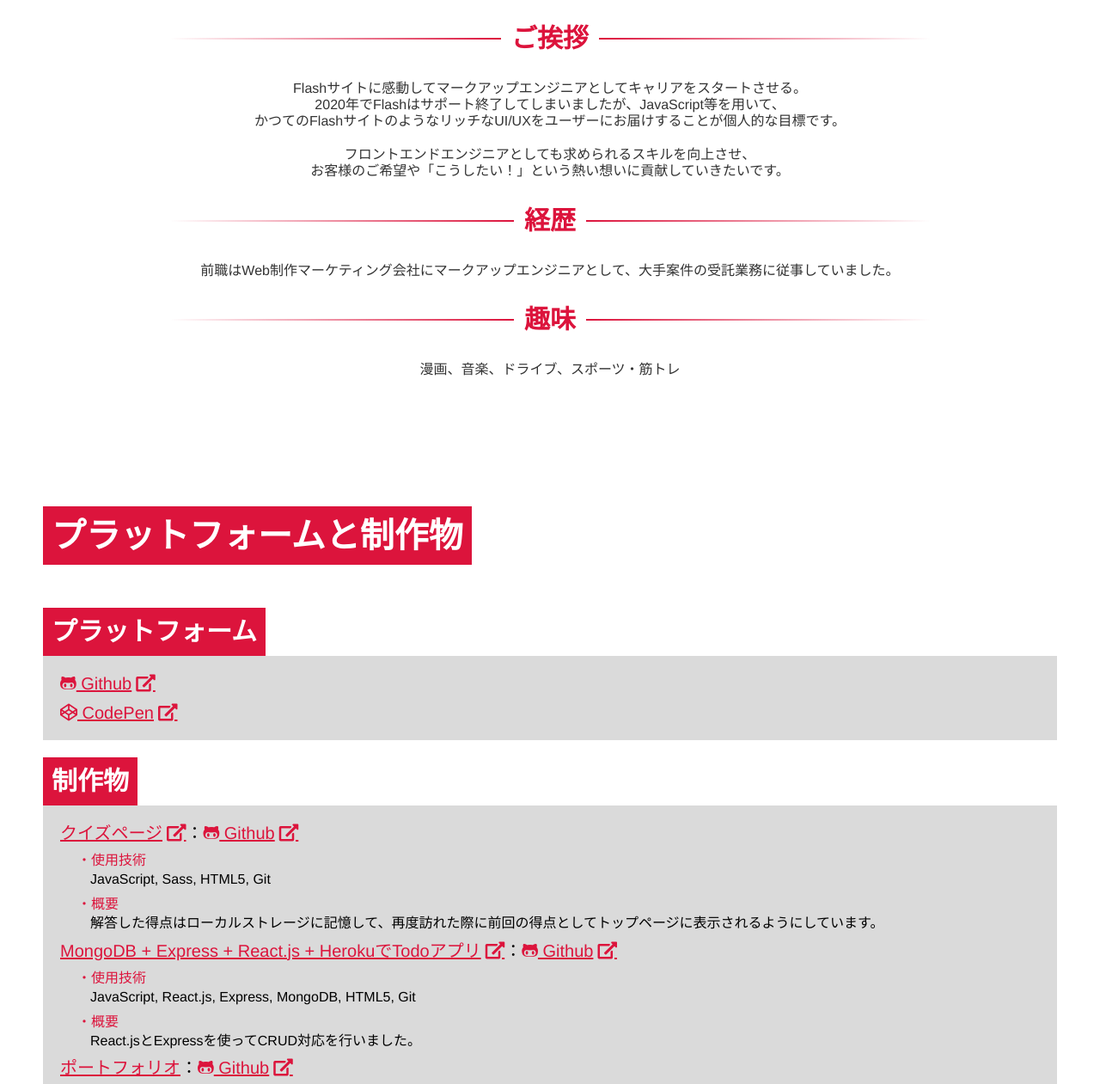
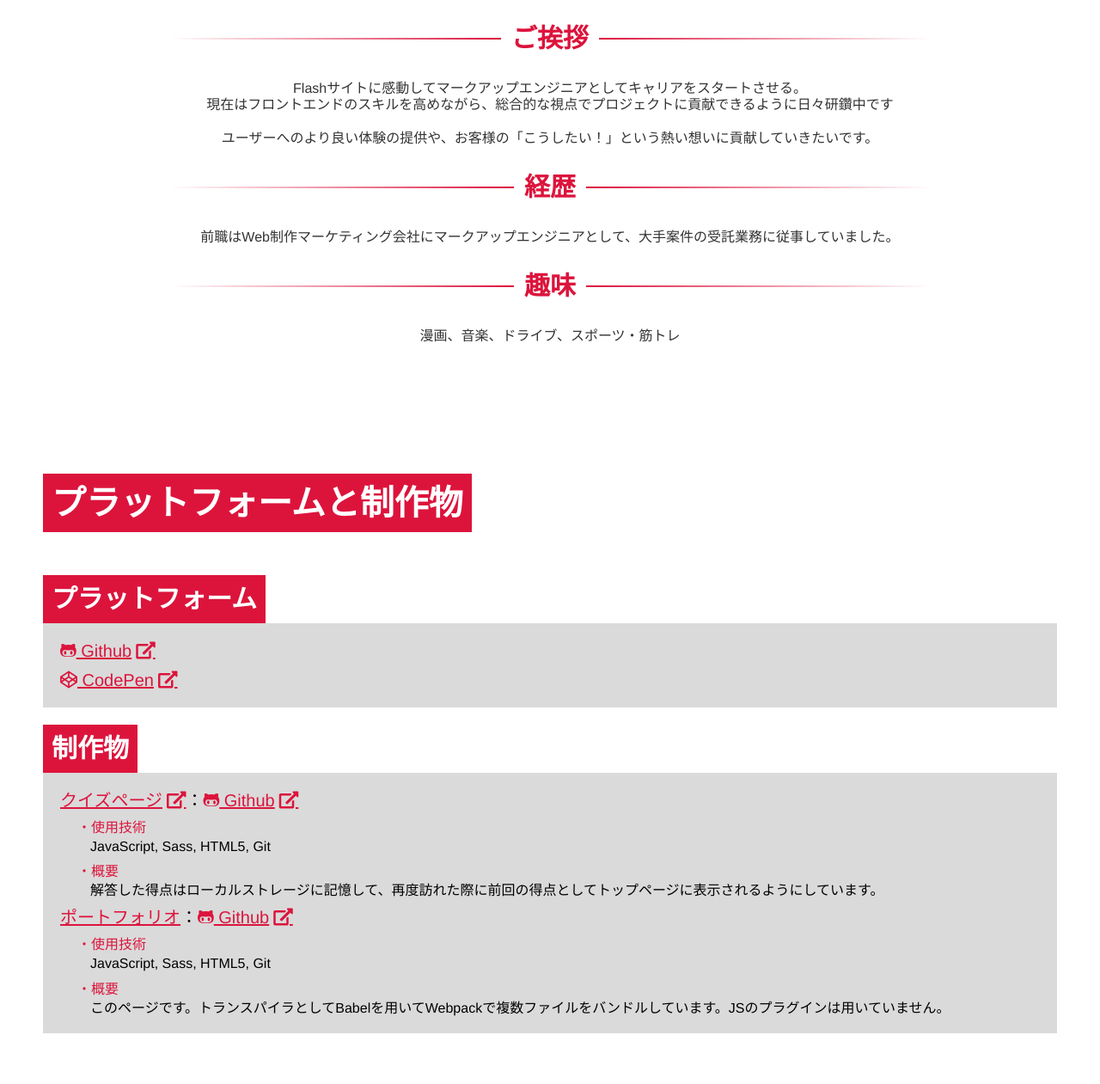
Before and after one commit to kensuke0518/myPortfolio1, a website built with webpack: page docs/index.html in a window 1280 px wide. Shown: the part 985-2246 px from the top of the page at 86% size. Built offline with nearby package versions, Linux system fonts and the light colour scheme.

Commit message:
自己紹介文を更新

```diff
--- a/docs/index.html
+++ b/docs/index.html
@@ -36,8 +36,8 @@
                 <section>
                     <h3 class="p-about__heading-03">ご挨拶</h3>
                     <p>Flashサイトに感動してマークアップエンジニアとしてキャリアをスタートさせる。</p>
-                    <p class="u-mb20">2020年でFlashはサポート終了してしまいましたが、JavaScript等を用いて、<br>かつてのFlashサイトのようなリッチなUI/UXをユーザーにお届けすることが個人的な目標です。</p>
-                    <p>フロントエンドエンジニアとしても求められるスキルを向上させ、<br>お客様のご希望や「こうしたい！」という熱い想いに貢献していきたいです。</p>
+                    <p class="u-mb20">現在はフロントエンドのスキルを高めながら、総合的な視点でプロジェクトに貢献できるように日々研鑽中です</p>
+                    <p>ユーザーへのより良い体験の提供や、お客様の「こうしたい！」という熱い想いに貢献していきたいです。</p>
                 </section>
                 <section>
                     <h3 class="p-about__heading-03">経歴</h3>
@@ -68,17 +68,6 @@
                                 <dt class="p-explan__list-def__term">・概要</dt>
                                 <dd class="p-explan__list-def__desc">
                                     <p>解答した得点はローカルストレージに記憶して、再度訪れた際に前回の得点としてトップページに表示されるようにしています。</p>
-                                </dd>
-                            </dl>
-                        </li>
-                        <li class="p-explan__list-item">
-                            <p><a class="p-explan__list-link u-icon-external" href="https://limitless-fortress-24466.herokuapp.com/" target="_blank">MongoDB + Express + React.js + HerokuでTodoアプリ</a>：<a class="p-explan__list-link u-icon-external" href="https://github.com/kensuke0518/todolist02" target="_blank"><i class="fab fa-github-alt"></i> Github</a></p>
-                            <dl class="p-explan__list-def">
-                                <dt class="p-explan__list-def__term">・使用技術</dt>
-                                <dd class="p-explan__list-def__desc">JavaScript, React.js, Express, MongoDB, HTML5, Git</dd>
-                                <dt class="p-explan__list-def__term">・概要</dt>
-                                <dd class="p-explan__list-def__desc">
-                                    <p>React.jsとExpressを使ってCRUD対応を行いました。</p>
                                 </dd>
                             </dl>
                         </li>
```
